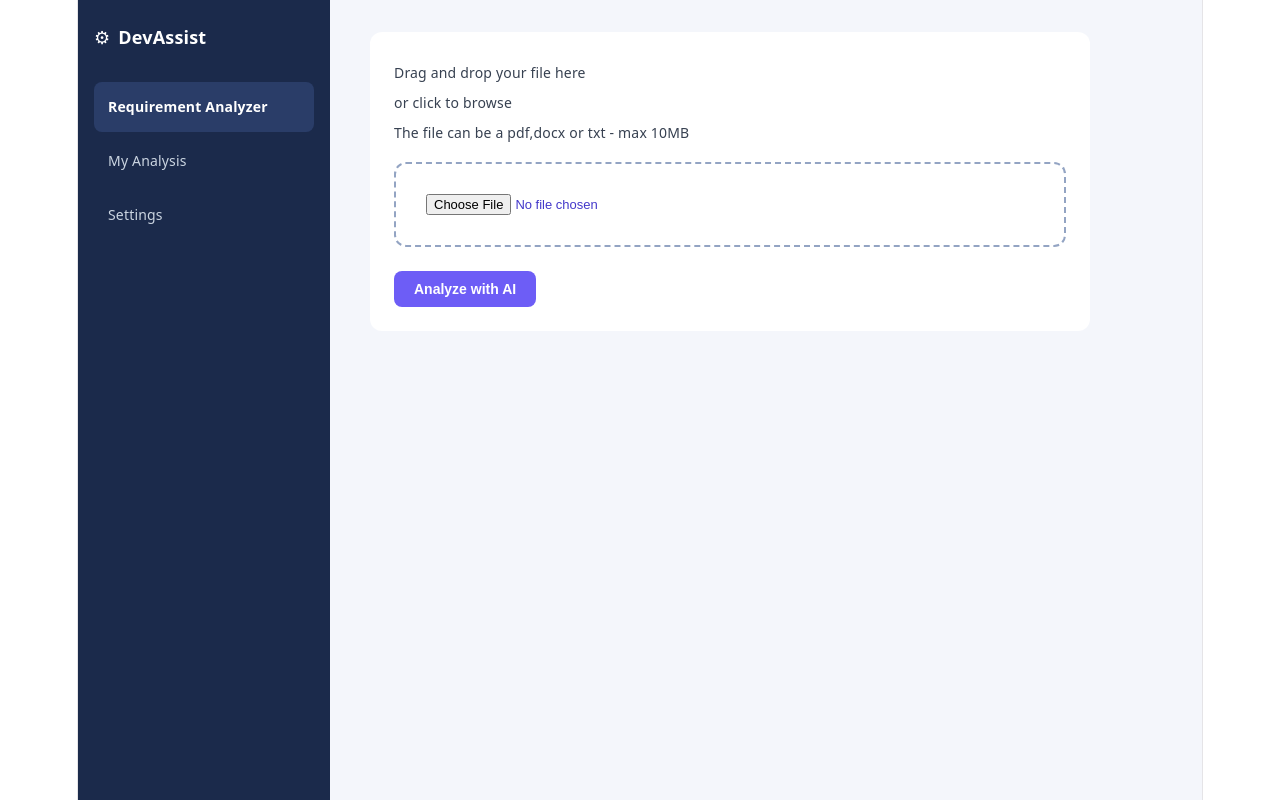
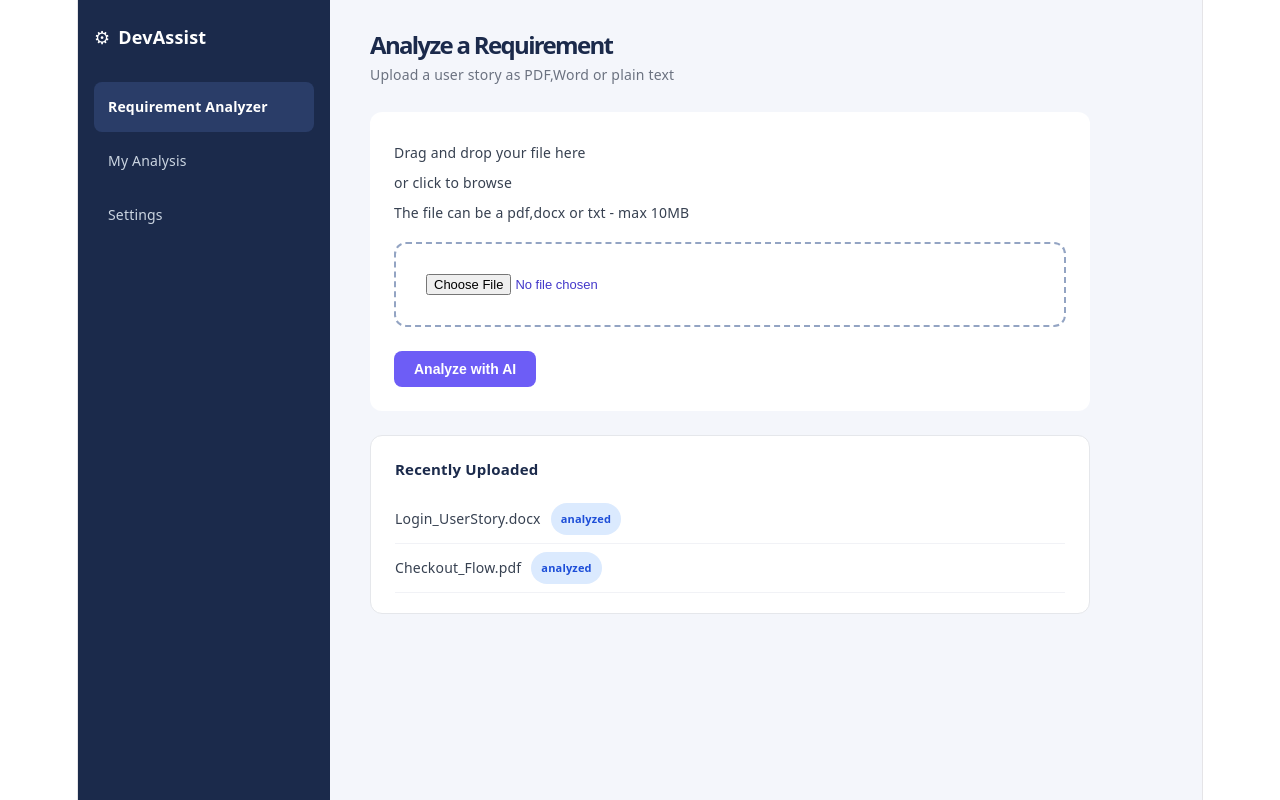
Before and after one commit to abeeraamir2/AI-Development-Assistant, a React app in the folder frontend/: page / in a window 1280 px wide. Built offline with nearby package versions, Linux system fonts and the light colour scheme; the HTML template or start-up script is replaced by a standard one.

Commit message:
Add tabbed results panel with tab switching

```diff
--- a/frontend/src/App.jsx
+++ b/frontend/src/App.jsx
@@ -58,7 +58,7 @@ function App(){
         <Routes>
           <Route
             path="/"
-            element={<UploadFileBox
+            element={<UploadPage
                       selectedFile={selectedFile}
                       setSelectedFile={setSelectedFile}
                       onAnalyze = {handleAnalysisClick}
--- a/frontend/src/pages/ResultsPage.jsx
+++ b/frontend/src/pages/ResultsPage.jsx
@@ -1,5 +1,7 @@
 import ResultsPanel from "../components/ResultsPanel";
+import { Link } from "react-router-dom"
 function ResultsPage({result}){
+    <Link to ="/">Back to Upload </Link>
     { <ResultsPanel result = {analysisResult}/>}
 }
 export default ResultsPage
--- a/frontend/src/pages/UploadPage.jsx
+++ b/frontend/src/pages/UploadPage.jsx
@@ -1,4 +1,6 @@
 import UploadFileBox from "../components/UploadFileBox";
+import Header from "../components/Header";
+import RecentList from "../components/RecentList";
 
 function UploadPage({selectedFile,setSelectedFile,onAnalyze,isLoading,error,recentFiles}){
     return(
```
